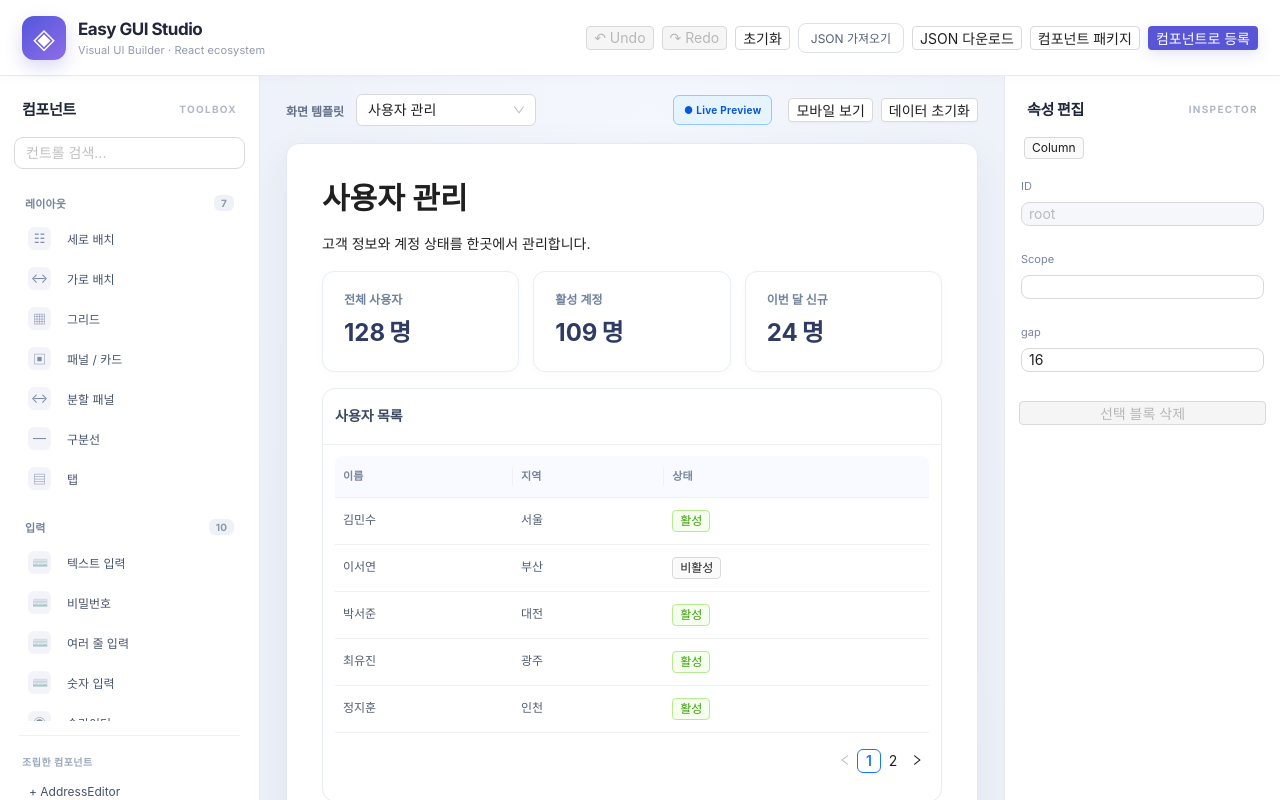
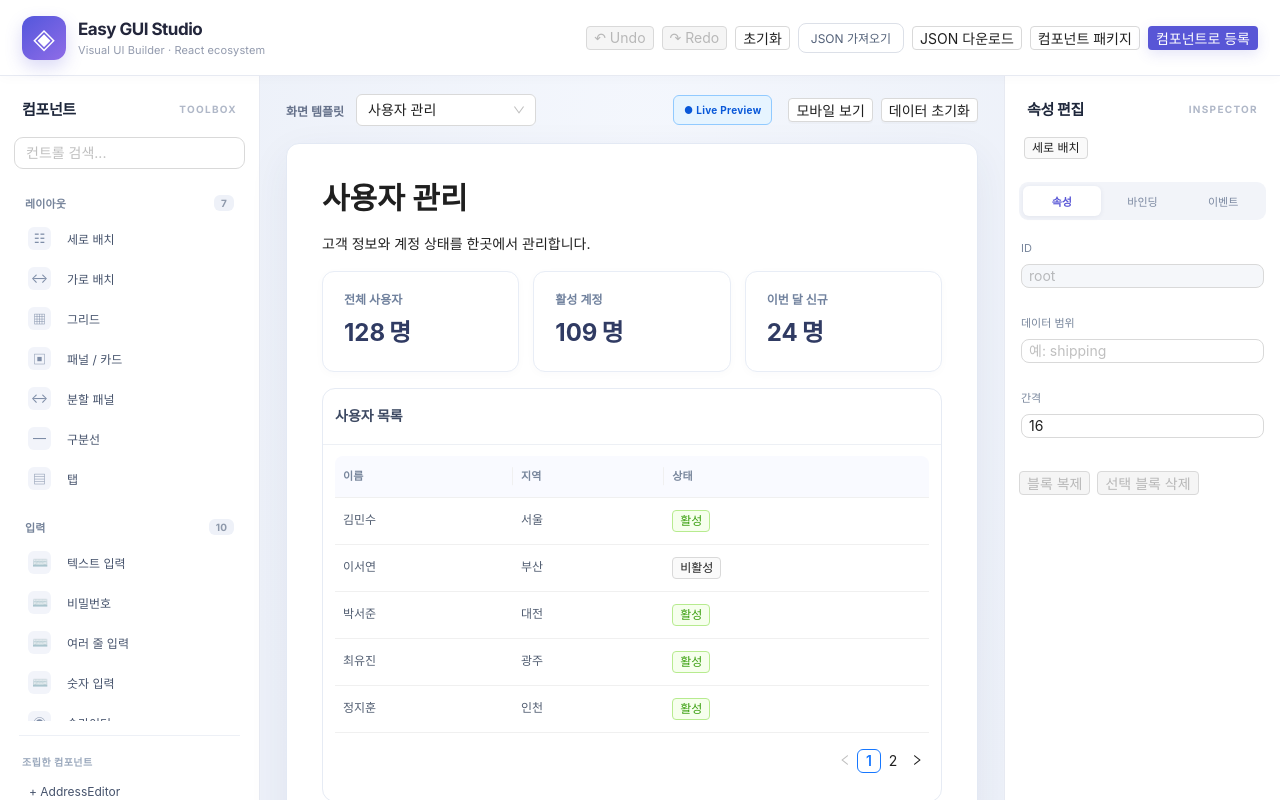
Before and after one commit to nssang00/chatgpt-write-test, a React (Vite) app in the folder experiments/easy-gui/: page / in a window 1280 px wide. Shown: the top 800 px of the page. Built offline with nearby package versions, Linux system fonts and the light colour scheme.

Commit message:
feat(gui): add guided inspector tabs and block duplication

```diff
--- a/experiments/easy-gui/src/main.jsx
+++ b/experiments/easy-gui/src/main.jsx
@@ -44,6 +44,7 @@ function Studio(){
   const [template,setTemplate]=useState('workspace');
   const [search,setSearch]=useState('');
   const [viewport,setViewport]=useState('desktop');
+  const [inspectorTab,setInspectorTab]=useState('props');
   const [history,setHistory]=useState({past:[],future:[]});
   const [registry,setRegistry]=useState(()=>clone({...initialDefinitions,...installedComponents,...codeDefinitions}));
   const [data,setData]=useState(()=>clone(sampleData));
@@ -91,7 +92,19 @@ function Studio(){
     if(type==='Button')n.on={click:'save'};
     const target=item&&containers.has(item.type)?selected:'root';
     setDocument(update(doc,target,node=>{node.children??=[];node.children.push(n);}));
-    setSelected(n.id);
+    setSelected(n.id);setInspectorTab('props');
+  };
+  const duplicate=()=>{
+    if(selected==='root'||!item)return;
+    const copied=clone(item);
+    visit(copied,n=>{n.id='n'+Math.random().toString(36).slice(2,10);});
+    const next=clone(doc);let added=false;
+    visit(next.root,parent=>{
+      if(added||!parent.children)return;
+      const at=parent.children.findIndex(child=>child.id===selected);
+      if(at>=0){parent.children.splice(at+1,0,copied);added=true;}
+    });
+    if(added){setDocument(next);setSelected(copied.id);}
   };
   const edit=(kind,key,value)=>setDocument(update(doc,selected,n=>{n[kind]??={};n[kind][key]=value;}));
   const editScope=value=>setDocument(update(doc,selected,n=>{n.scope=value;}));
@@ -209,36 +222,70 @@ function Studio(){
         {saved&&<Alert type="success" showIcon message={'Save: '+saved}/>}
       </main>
       <aside className="inspector"><h3>속성 편집 <span className="eyebrow">INSPECTOR</span></h3>
-        {item?<><Tag>{item.type}</Tag>
+        {item?<><Tag>{CONTROL_CATALOG[item.type]?.label||item.type}</Tag>
+          <div className="inspector-tabs">
+            {['props','bind','events'].map(tab=><button key={tab} type="button"
+              className={inspectorTab===tab?'active':''} onClick={()=>setInspectorTab(tab)}>
+              {({props:'속성',bind:'바인딩',events:'이벤트'})[tab]}
+            </button>)}
+          </div>
+          {inspectorTab==='props'&&<>
             <label>ID<Input disabled size="small" value={item.id}/></label>
-          <label>Scope<Input size="small" value={item.scope||''} onChange={e=>editScope(e.target.value)}/></label>
+            <label>데이터 범위<Input size="small" value={item.scope||''}
+              placeholder="예: shipping" onChange={e=>editScope(e.target.value)}/></label>
             {Object.entries({...Object.fromEntries(
-            Object.entries(CONTROL_CATALOG[item.type]?.props??registry[item.type]?.manifest?.props??{}).map(([k,info])=>[k,info.default??''])
+              Object.entries(CONTROL_CATALOG[item.type]?.props??registry[item.type]?.manifest?.props??{})
+                .map(([k,info])=>[k,info.default??''])
             ),...item.props}).map(([key,value])=>{
               const field=CONTROL_CATALOG[item.type]?.props?.[key]??registry[item.type]?.manifest?.props?.[key];
-            return <label key={key}>{field?.label||key}
+              const nice={label:'라벨',title:'제목',text:'텍스트',gap:'간격',columns:'열 개수',
+                placeholder:'힌트 문구',primary:'기본 버튼',disabled:'비활성화',rows:'행 수',
+                options:'선택 항목',items:'표시 항목',min:'최솟값',max:'최댓값',
+                pageSize:'페이지 크기',percent:'진행률',value:'기본값',
+                level:'제목 크기',direction:'분할 방향',color:'색상',type:'종류'};
+              return <label key={key}>{field?.label||nice[key]||key}
                 {field?.type==='enum'?<Select size="small" value={value}
                   options={field.options.map(v=>({value:v,label:v}))}
                   onChange={v=>edit('props',key,v)}/>:
                 field?.type==='boolean'?<Select size="small" value={Boolean(value)}
-                options={[{value:true,label:'true'},{value:false,label:'false'}]}
+                  options={[{value:true,label:'사용'},{value:false,label:'미사용'}]}
                   onChange={v=>edit('props',key,v)}/>:
-              <Input size="small" value={String(value)}
-                onChange={e=>edit('props',key,field?.type==='number'||key==='gap'?Number(e.target.value):e.target.value)}/>}
+                <Input size="small" value={String(value??'')}
+                  onChange={e=>edit('props',key,field?.type==='number'||key==='gap'
+                    ?Number(e.target.value):e.target.value)}/>}
               </label>;
             })}
+          </>}
+          {inspectorTab==='bind'&&<>
+            <p className="inspector-hint">화면 요소에 데이터 필드를 연결합니다. 데이터는 미리보기에서 바로 바뀝니다.</p>
             {Object.entries({...Object.fromEntries(
               Object.keys(registry[item.type]?.manifest?.bindings||
                 ({TextField:{value:1},PasswordField:{value:1},TextArea:{value:1},
-                NumberField:{value:1},DateField:{value:1},SelectField:{value:1},
+                  NumberField:{value:1},DateField:{value:1},SelectField:{value:1},Slider:{value:1},
                   RadioGroup:{value:1},CheckBox:{checked:1},Switch:{checked:1},
                   Table:{data:1}}[item.type]||{})).map(k=>[k,''])
             ),...item.bind}).map(([key,value])=><label key={key}>Binding: {key}
-            <Select showSearch size="small" style={{width:'100%'}} value={value}
-              onChange={v=>edit('bind',key,v)}
+              <Select showSearch allowClear size="small" style={{width:'100%'}}
+                placeholder="필드 선택" value={value||undefined}
+                onChange={v=>edit('bind',key,v||'')}
                 options={[...new Set([...pathOptions(data),'name','city','enabled'])].map(v=>({value:v,label:v}))}/>
             </label>)}
+          </>}
+          {inspectorTab==='events'&&<>
+            <p className="inspector-hint">이벤트가 발생하면 등록된 동작을 실행합니다.</p>
+            {Object.entries({...Object.fromEntries(
+              Object.keys(registry[item.type]?.manifest?.events||
+                (item.type==='Button'?{click:1}:{})).map(k=>[k,''])
+            ),...item.on}).map(([event])=><label key={event}>이벤트: {event}
+              <Select size="small" value={item.on?.[event]||undefined}
+                onChange={action=>edit('on',event,action)}
+                options={[{label:'저장 (save)',value:'save'}]}/>
+            </label>)}
+          </>}
+          <div className="inspector-commands">
+            <Button size="small" disabled={selected==='root'} onClick={duplicate}>블록 복제</Button>
             <Button danger size="small" disabled={selected==='root'} onClick={remove}>선택 블록 삭제</Button>
+          </div>
         </>:<span>블록을 선택하세요.</span>}
       </aside>
     </div>
--- a/experiments/easy-gui/src/styles.css
+++ b/experiments/easy-gui/src/styles.css
@@ -114,3 +114,13 @@ body{background:#f5f7fb}
 .preview-mobile .easy-stat .ant-card-body{padding:16px}
 .preview-mobile .easy-table-card .ant-card-body{padding:12px}
 .preview-mobile .ant-table-wrapper{overflow-x:auto}
+
+.inspector-tabs{display:grid;grid-template-columns:repeat(3,minmax(0,1fr));gap:3px;
+  border-radius:9px;background:#f2f4f9;padding:4px;margin:16px 0 8px}
+.inspector-tabs button{padding:7px 2px;border:0;border-radius:6px;background:transparent;
+  font-size:11px;color:#7c89a1;cursor:pointer}
+.inspector-tabs button.active{color:#5856d6;font-weight:750;background:white;box-shadow:0 1px 5px rgba(40,50,100,.08)}
+.inspector-commands{display:flex;gap:7px;margin:20px 0;flex-wrap:wrap}
+.inspector-hint{background:#f6f7fe;border-radius:9px;padding:13px;font-size:11px;
+  line-height:1.65;color:#75839d}
+.inspector .inspector-commands .ant-btn{margin:0}
```
Lines whose indentation alone changed are shown as unchanged.
